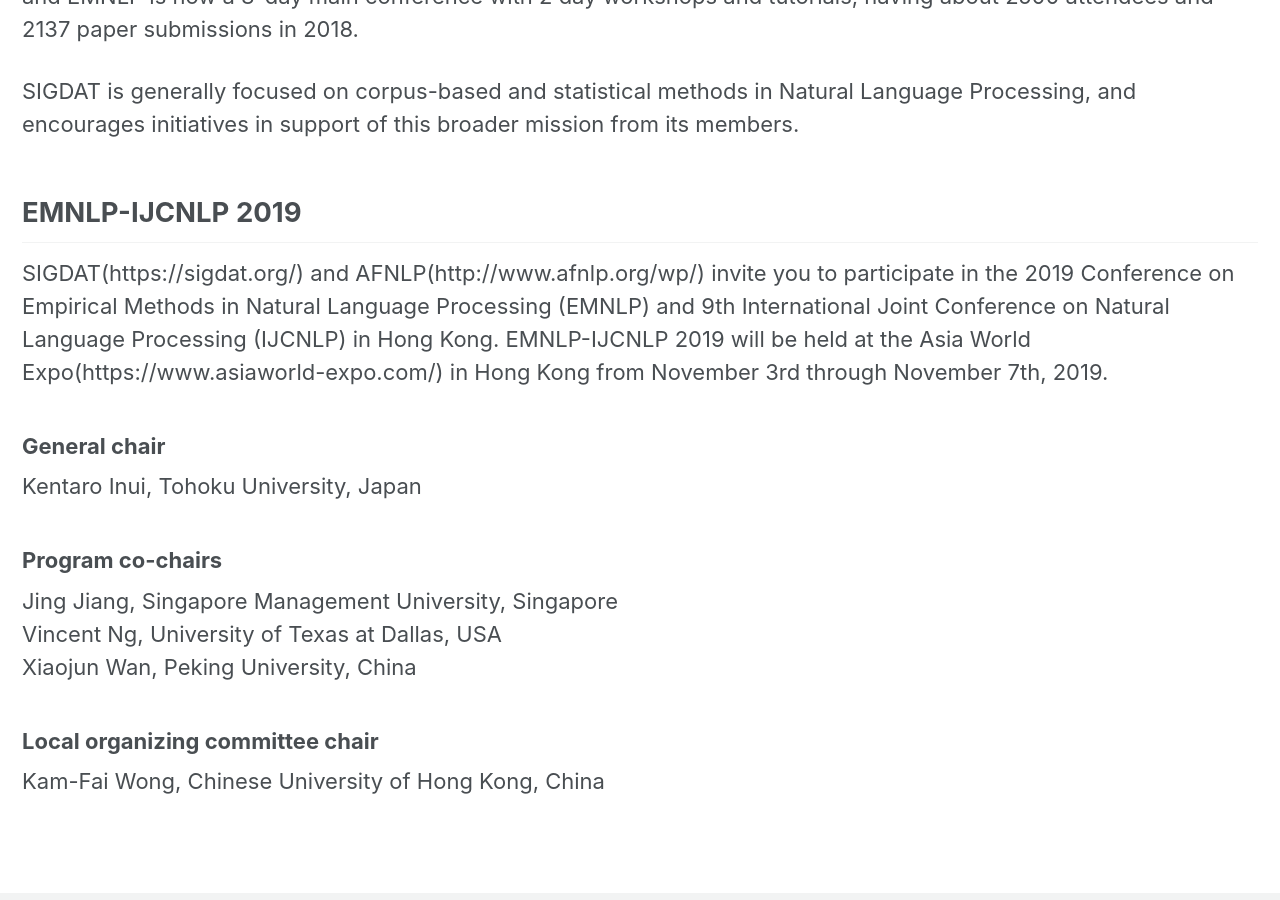
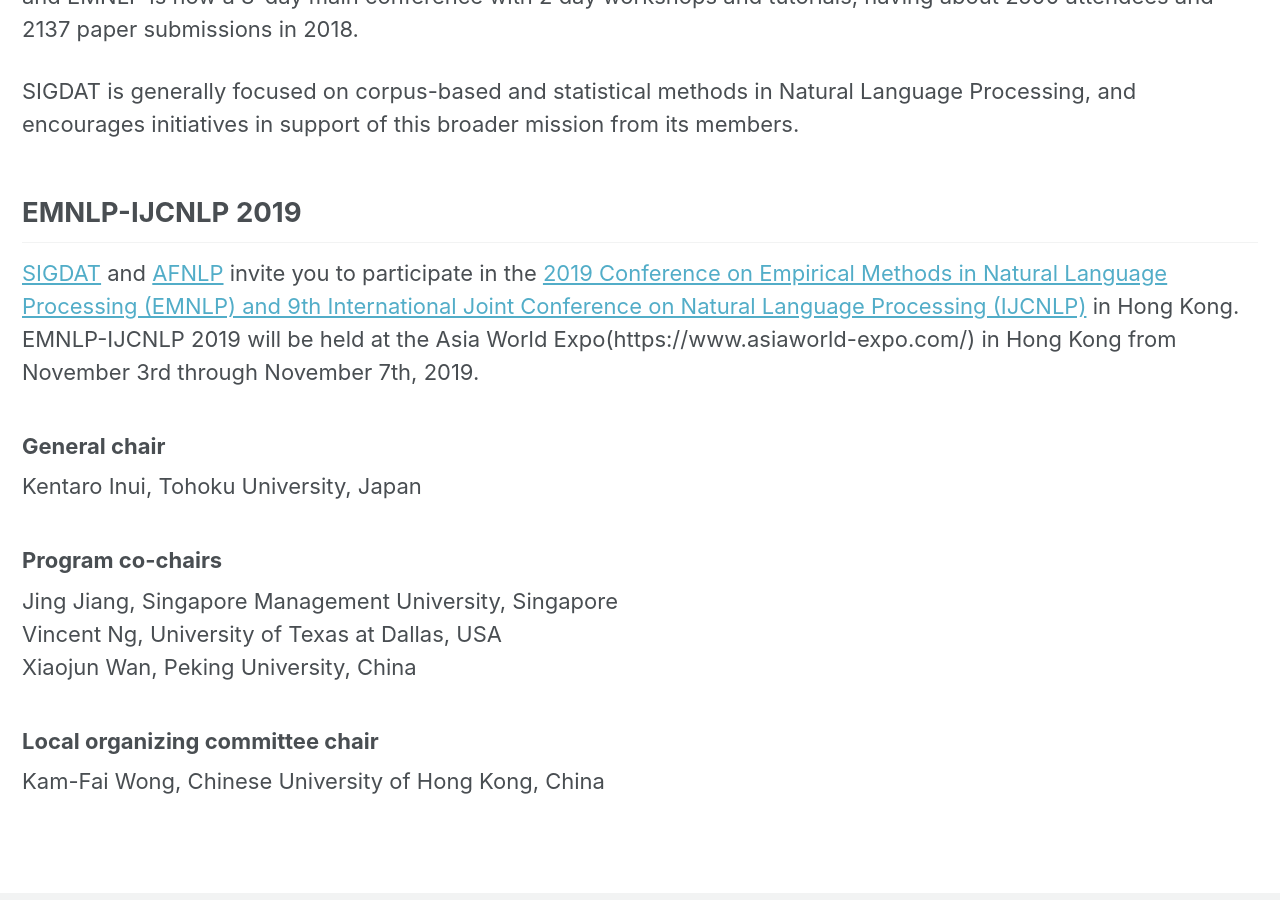
Before and after one commit to sigdat-org/sigdat, a Jekyll site: the page built from _pages/home.md, in a window 1280 px wide and 900 px high, scrolled down 937 px. Built offline with Jekyll 4.4.1, drawn with Linux system fonts in a browser that asks for light colours; nearby versions of some CDN libraries; part of the change alters nothing that is shown.

Commit message:
Update _pages/home.md
Co-Authored-By: Nitin Madnani <nmadnani@gmail.com>

```diff
--- a/_pages/home.md
+++ b/_pages/home.md
@@ -20,7 +20,7 @@ SIGDAT is generally focused on corpus-based and statistical methods in Natural L
 
 <h2>EMNLP-IJCNLP 2019</h2>
 
-SIGDAT(https://sigdat.org/) and AFNLP(http://www.afnlp.org/wp/) invite you to participate in the 2019 Conference on Empirical Methods in Natural Language Processing (EMNLP) and 9th International Joint Conference on Natural Language Processing (IJCNLP) in Hong Kong. EMNLP-IJCNLP 2019 will be held at the Asia World Expo(https://www.asiaworld-expo.com/) in Hong Kong from November 3rd through November 7th, 2019.
+[SIGDAT](https://sigdat.org/) and [AFNLP](http://www.afnlp.org/wp/) invite you to participate in the [2019 Conference on Empirical Methods in Natural Language Processing (EMNLP) and 9th International Joint Conference on Natural Language Processing (IJCNLP)](https://www.emnlp-ijcnlp2019.org) in Hong Kong. EMNLP-IJCNLP 2019 will be held at the Asia World Expo(https://www.asiaworld-expo.com/) in Hong Kong from November 3rd through November 7th, 2019.
 
 
 <h3>General chair</h3>
```
